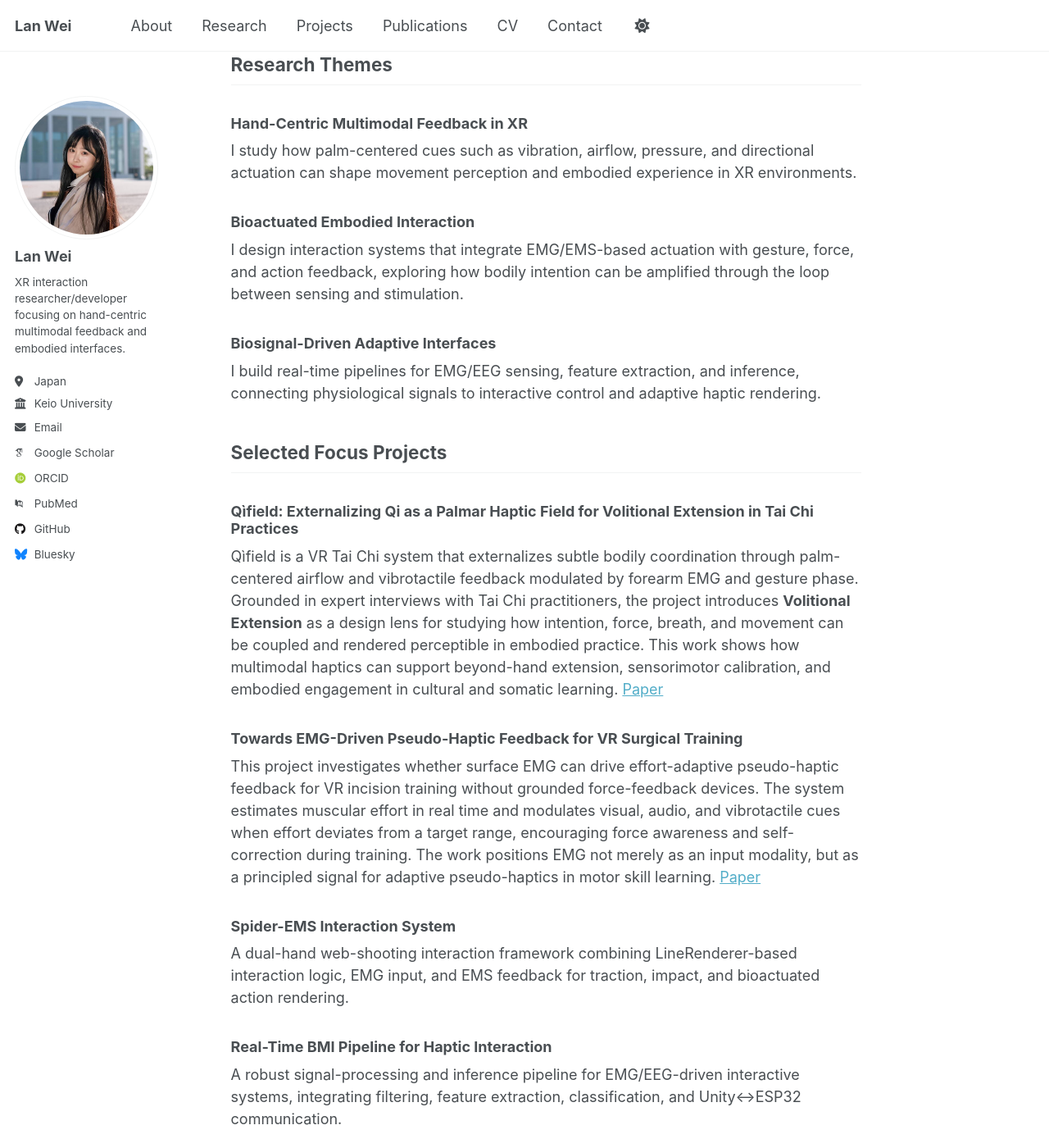
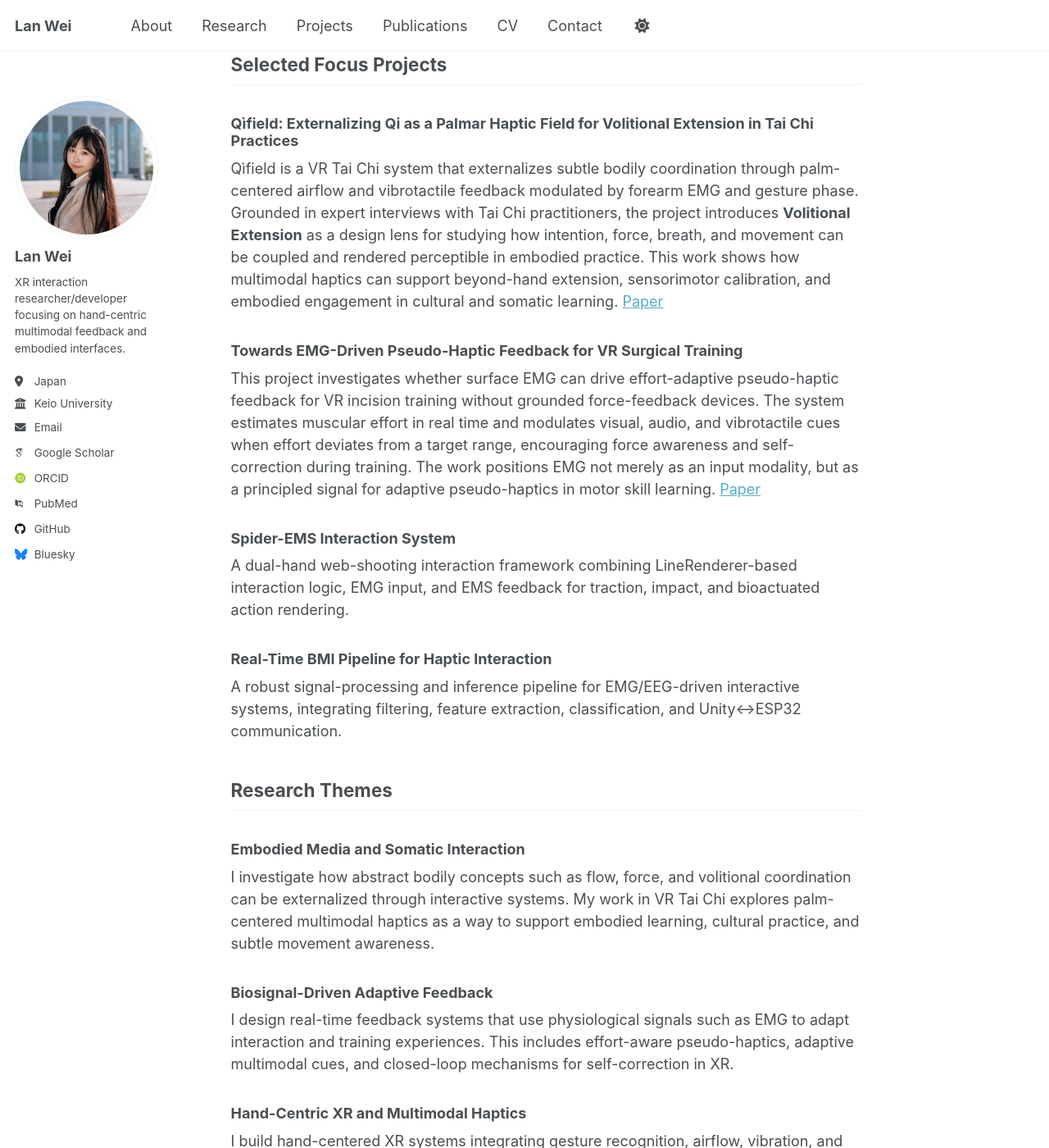
Before and after one commit to LanWei0421/LanWei0421.github.io, a Jekyll site: the page built from _pages/about.md, in a window 1280 px wide and 1400 px high, scrolled down 361 px. Shown: the whole window at 82% size. Built offline with Jekyll 4.4.1, drawn with Linux system fonts in a browser that asks for light colours; some web fonts are replaced; a script that is not in the unit is left out; some of the changed text lies outside the part shown.

Commit message:
Revise research themes and add new sections
Reorganized research themes section to enhance clarity and focus on embodied media and multimodal haptics.

```diff
--- a/_pages/about.md
+++ b/_pages/about.md
@@ -9,17 +9,6 @@ redirect_from:
 I am an XR interaction researcher working on embodied media, hand-centric multimodal feedback, and biosignal-driven interfaces. My work explores how bodily intention, force, and movement can be sensed, externalized, and augmented through haptics, physiological computing, and real-time interactive systems.
 
 I am currently a Master's student in Media Design (Human–Computer Interaction) at Keio University. My recent research focuses on multimodal haptics, EMG-driven interaction, and embodied learning in XR, with applications spanning Tai Chi practice, somatic interaction, and VR-based skill training.
-
-## Research Themes
-
-### Hand-Centric Multimodal Feedback in XR
-I study how palm-centered cues such as vibration, airflow, pressure, and directional actuation can shape movement perception and embodied experience in XR environments.
-
-### Bioactuated Embodied Interaction
-I design interaction systems that integrate EMG/EMS-based actuation with gesture, force, and action feedback, exploring how bodily intention can be amplified through the loop between sensing and stimulation.
-
-### Biosignal-Driven Adaptive Interfaces
-I build real-time pipelines for EMG/EEG sensing, feature extraction, and inference, connecting physiological signals to interactive control and adaptive haptic rendering.
 
 ## Selected Focus Projects
 
@@ -34,6 +23,16 @@ A dual-hand web-shooting interaction framework combining LineRenderer-based inte
 
 ### Real-Time BMI Pipeline for Haptic Interaction
 A robust signal-processing and inference pipeline for EMG/EEG-driven interactive systems, integrating filtering, feature extraction, classification, and Unity↔ESP32 communication.
+## Research Themes
+
+### Embodied Media and Somatic Interaction
+I investigate how abstract bodily concepts such as flow, force, and volitional coordination can be externalized through interactive systems. My work in VR Tai Chi explores palm-centered multimodal haptics as a way to support embodied learning, cultural practice, and subtle movement awareness.
+
+### Biosignal-Driven Adaptive Feedback
+I design real-time feedback systems that use physiological signals such as EMG to adapt interaction and training experiences. This includes effort-aware pseudo-haptics, adaptive multimodal cues, and closed-loop mechanisms for self-correction in XR.
+
+### Hand-Centric XR and Multimodal Haptics
+I build hand-centered XR systems integrating gesture recognition, airflow, vibration, and embedded actuation to study how touch, motion, and bodily intention can be coupled in interactive environments.
 
 ## Methods and Systems
 
```
